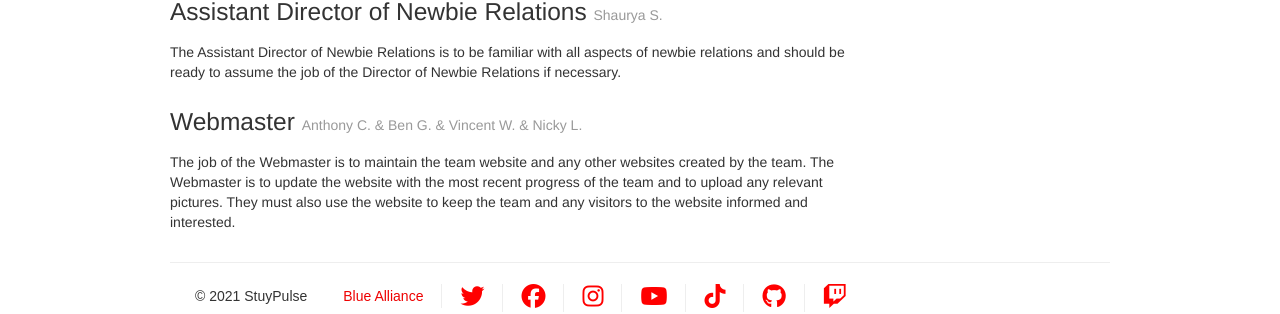
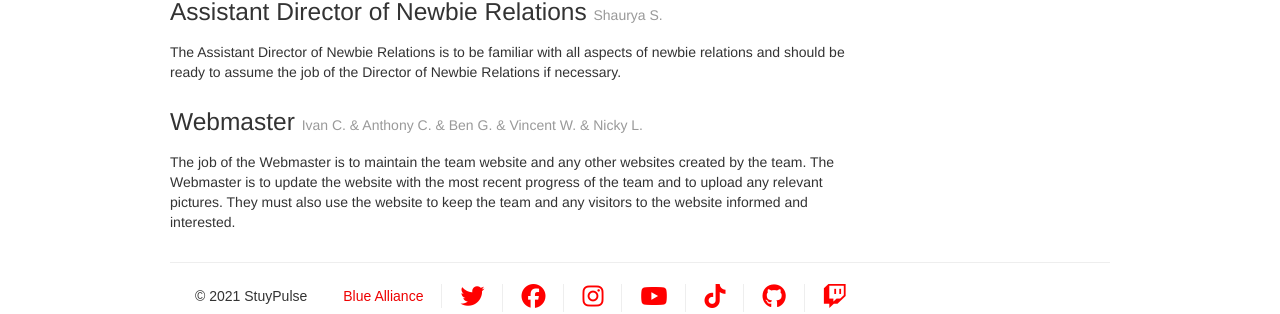
Before and after one commit to StuyPulse/team694.github.io, a Jekyll site: the page built from about/ec/index.md, in a window 1280 px wide and 900 px high, scrolled down 2820 px. Shown: the part 548-862 px from the top of the window. Built offline with Jekyll 4.4.1, drawn with Linux system fonts in a browser that asks for light colours; nearby versions of some CDN libraries.

Commit message:
Add Ivan C. to Webmasters

```diff
--- a/_data/ec.yml
+++ b/_data/ec.yml
@@ -48,4 +48,4 @@ dom:
 adom:
     name: April L.
 webmaster:
-    name: Anthony C. &amp; Ben G. &amp; Vincent W. &amp; Nicky L.
+    name: Ivan C. &amp; Anthony C. &amp; Ben G. &amp; Vincent W. &amp; Nicky L.
```
